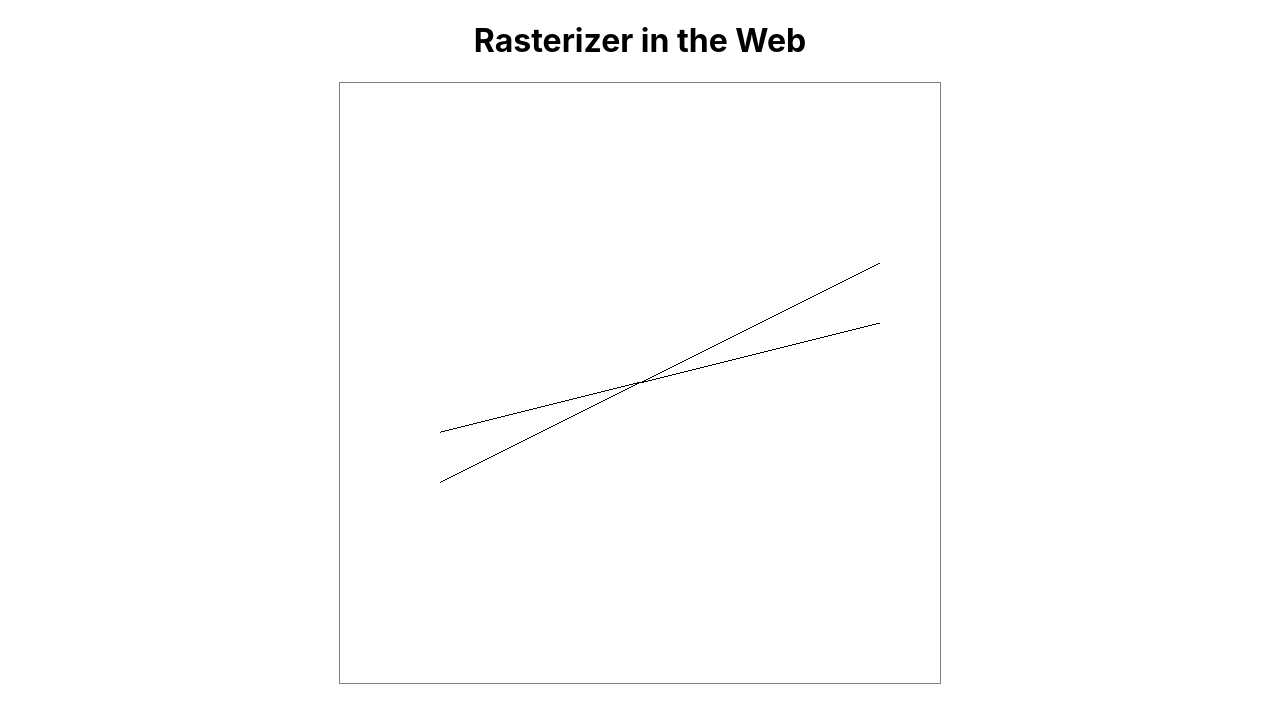
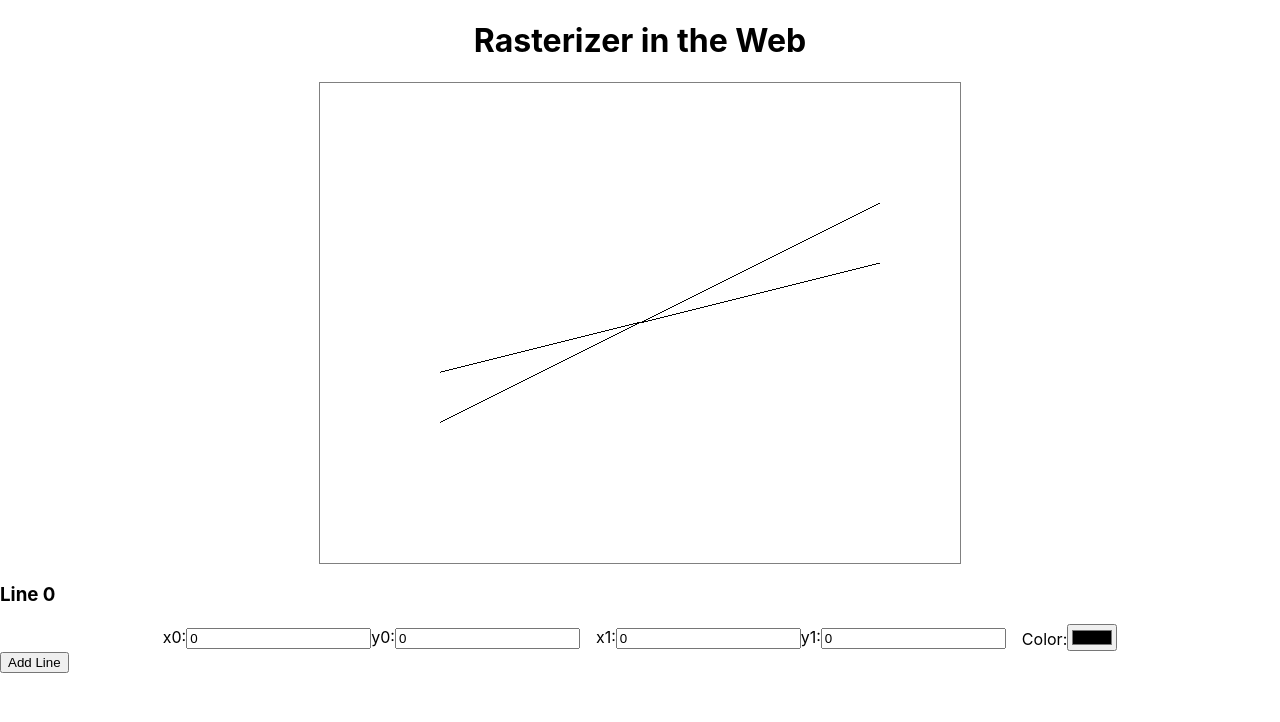
Before and after one commit to ectaguba/first-rasterizer, a React (Create React App) app: page / in a window 1280 px wide. Shown: the top 722 px of the page. Built offline with nearby package versions, Linux system fonts and the light colour scheme.

Commit message:
Added state for array of lines

```diff
--- a/src/App.tsx
+++ b/src/App.tsx
@@ -1,14 +1,68 @@
-import React from "react";
+import React, { useState } from 'react';
 
 import Canvas from "./components/Canvas.tsx";
 import LineField from "./components/LineField.tsx";
+import { Pixel } from "./components/Pixel.tsx";
+import { Line } from "./components/Line.tsx";
 
 const App: React.FC = () => {
-    // Implement way for user to change lines
+
+    const canvasSize = { x: 640, y: 480 };
+
+    const defaultP0 = new Pixel(0, 0);
+    const defaultP1 = new Pixel(0, 0);
+
+    const [lineArr, setLineArr] = useState<Line[]>([new Line(defaultP0, defaultP1)]);
+
+    const handleChangeLine = (
+        index: number,
+        point: string | number,
+        axis: string,
+        value: number
+    ) => {
+        setLineArr((prevLineArr) => {
+            if (point == 0) {
+                // initial point
+                if (axis == "x") {
+                    prevLineArr[index].p0.x = value;
+                } else {
+                    prevLineArr[index].p0.y = value;
+                }
+            } else {
+                // final point
+                if (axis == "x") {
+                    prevLineArr[index].p1.x = value;
+                } else {
+                    prevLineArr[index].p1.y = value;
+                }
+            }
+            return prevLineArr;
+        });
+    }
+
+    const handleAddLine = (): void => {
+        setLineArr([...lineArr, new Line(defaultP0, defaultP1)]);
+    }
+
     return (
         <div>
             <h1 style={{ textAlign: "center" }}>Rasterizer in the Web</h1>
-            <Canvas width={600} height={600} />
+            <Canvas
+                width={canvasSize.x}
+                height={canvasSize.y}
+            />
+            {lineArr.map((item: Line, index: number) => (
+                <div key={index}>
+                    <h3>Line {index}</h3>
+                    <LineField
+                        lineIndex={index}
+                        handleChangeLine={handleChangeLine}
+                    />
+                </div>
+            ))}
+            <button type="button" onClick={handleAddLine}>
+                Add Line
+            </button>
         </div>
     );
 };
--- /dev/null
+++ b/src/components/Line.tsx
@@ -0,0 +1,28 @@
+import { Pixel }from "./Pixel.tsx";
+
+export class Line {
+
+    private _p0: Pixel;
+    private _p1: Pixel;
+
+    constructor(p0: Pixel, p1: Pixel) {
+        this._p0 = p0;
+        this._p1 = p1;
+    }
+
+    get p0(): Pixel {
+        return this._p0;
+    }
+
+    get p1(): Pixel {
+        return this._p1;
+    }
+
+    set p0(newP0: Pixel) {
+        this._p0 = newP0;
+    }
+
+    set p1(newP1: Pixel) {
+        this._p1 = newP1;
+    }
+}
--- a/src/components/LineField.tsx
+++ b/src/components/LineField.tsx
@@ -1,14 +1,116 @@
-import React, { useState } from 'react';
+import React, { useState, useEffect } from 'react';
+
+import { Pixel } from './Pixel.tsx';
 
 interface LineFieldProps {
-
+    lineIndex: number;
+    handleChangeLine: (
+        index: number,
+        point: string | number,
+        axis: string,
+        value: number
+    ) => void;
 }
 
-const LineField: React.FC<LineFieldProps> = ({}) => {
+const LineField: React.FC<LineFieldProps> = ({ lineIndex, handleChangeLine }) => {
+
+    const [point0, setPoint0] = useState<Pixel>(new Pixel(0, 0));
+    const [point1, setPoint1] = useState<Pixel>(new Pixel(0, 0));
+    const [color, setColor] = useState<string>('#000000');
+
+    const handleX0Change = (e): void => {
+        setPoint0((prevPoint0) => new Pixel(Number(e.target.value), prevPoint0.y));
+        handleChangeLine(
+            lineIndex,
+            0,
+            "x",
+            Number(e.target.value)
+        )
+    }
+
+    const handleY0Change = (e): void => {
+        setPoint0((prevPoint0) => new Pixel(prevPoint0.x, Number(e.target.value)));
+        handleChangeLine(
+            lineIndex,
+            0,
+            "y",
+            Number(e.target.value)
+        );
+    }
+
+    const handleX1Change = (e): void => {
+        setPoint1((prevPoint1) => new Pixel(Number(e.target.value), prevPoint1.y));
+        handleChangeLine(
+            lineIndex,
+            1,
+            "x",
+            Number(e.target.value)
+        )
+    }
+
+    const handleY1Change = (e): void => {
+        setPoint1((prevPoint1) => new Pixel(prevPoint1.x, Number(e.target.value)));
+        handleChangeLine(
+            lineIndex,
+            1,
+            "y",
+            Number(e.target.value)
+        )
+    }
+
+    const handleColorChange = (e): void => {
+        setColor(e.target.value);
+    }
+
     return (
-        <div>
-
-        </div>
+        <form className="LineField">
+            <div>
+                <label>
+                    {/* Initial x */}
+                    x0:
+                    <input
+                        type="text"
+                        value={point0.x}
+                        onChange={handleX0Change}
+                    />
+                </label>
+                <label>
+                    {/* Initial y */}
+                    y0:
+                    <input
+                        type="text"
+                        value={point0.y}
+                        onChange={handleY0Change}
+                    />
+                </label>
+            </div>
+            <div>
+                <label>
+                    {/* Final x */}
+                    x1:
+                    <input
+                        type="text"
+                        value={point1.x}
+                        onChange={handleX1Change}
+                    />
+                </label>
+                <label>
+                    {/* Final y */}
+                    y1:
+                    <input
+                        type="text"
+                        value={point1.y}
+                        onChange={handleY1Change}
+                    />
+                </label>
+            </div>
+            <div>
+                <label>
+                    Color:
+                    <input type="color" value={color} onChange={handleColorChange} />
+                </label>
+            </div>
+        </form>
     );
 }
 
--- /dev/null
+++ b/src/components/Pixel.tsx
@@ -0,0 +1,26 @@
+export class Pixel {
+
+    private _x: number;
+    private _y: number;
+
+    constructor(x: number, y: number) {
+        this._x = x;
+        this._y = y;
+    }
+
+    get x(): number {
+        return this._x;
+    }
+
+    get y(): number {
+        return this._y;
+    }
+
+    set x(newX: number) {
+        this._x = newX;
+    }
+
+    set y(newY: number) {
+        this._y = newY;
+    }
+}
--- a/src/styles/App.css
+++ b/src/styles/App.css
@@ -11,3 +11,11 @@ code {
   font-family: source-code-pro, Menlo, Monaco, Consolas, 'Courier New',
     monospace;
 }
+
+.LineField {
+  display: flex;
+  flex-direction: row;
+  justify-content: center;
+  align-items: center;
+  gap: 1rem;
+}
```
Also changed, not shown: 1 other file (tests, documents, lock files or other folders).
